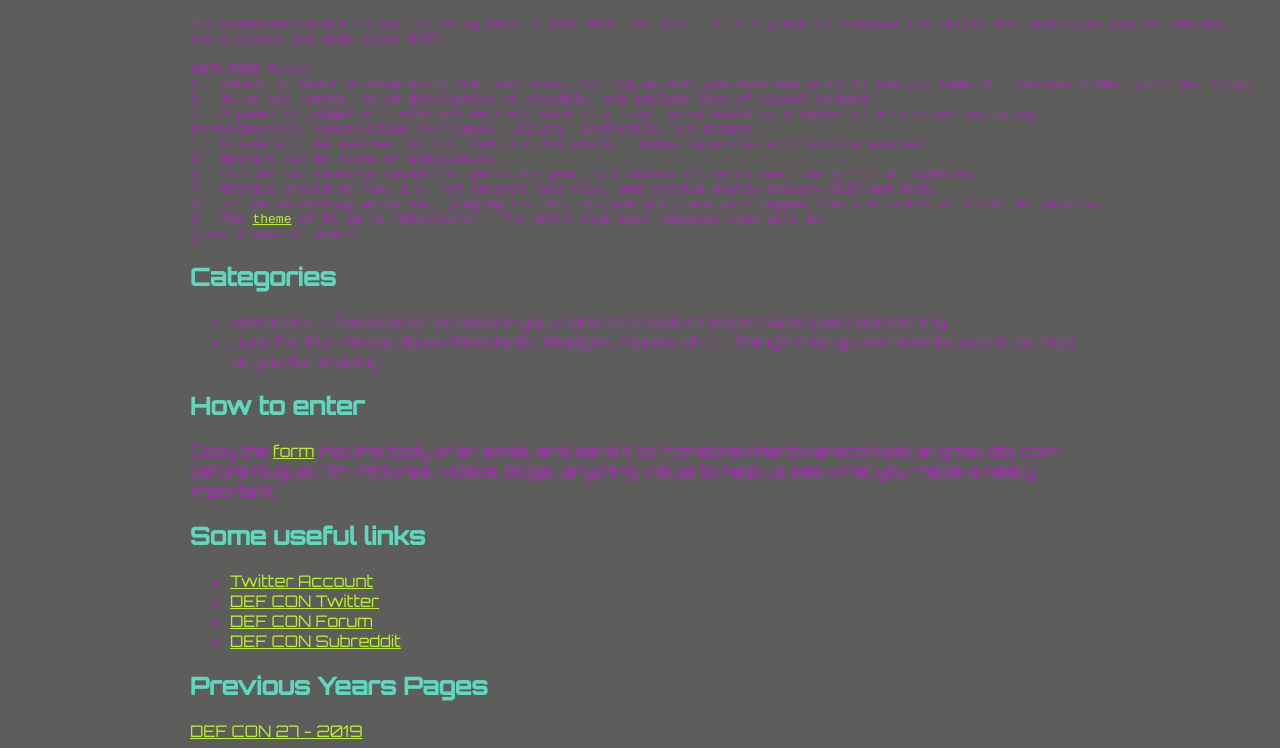
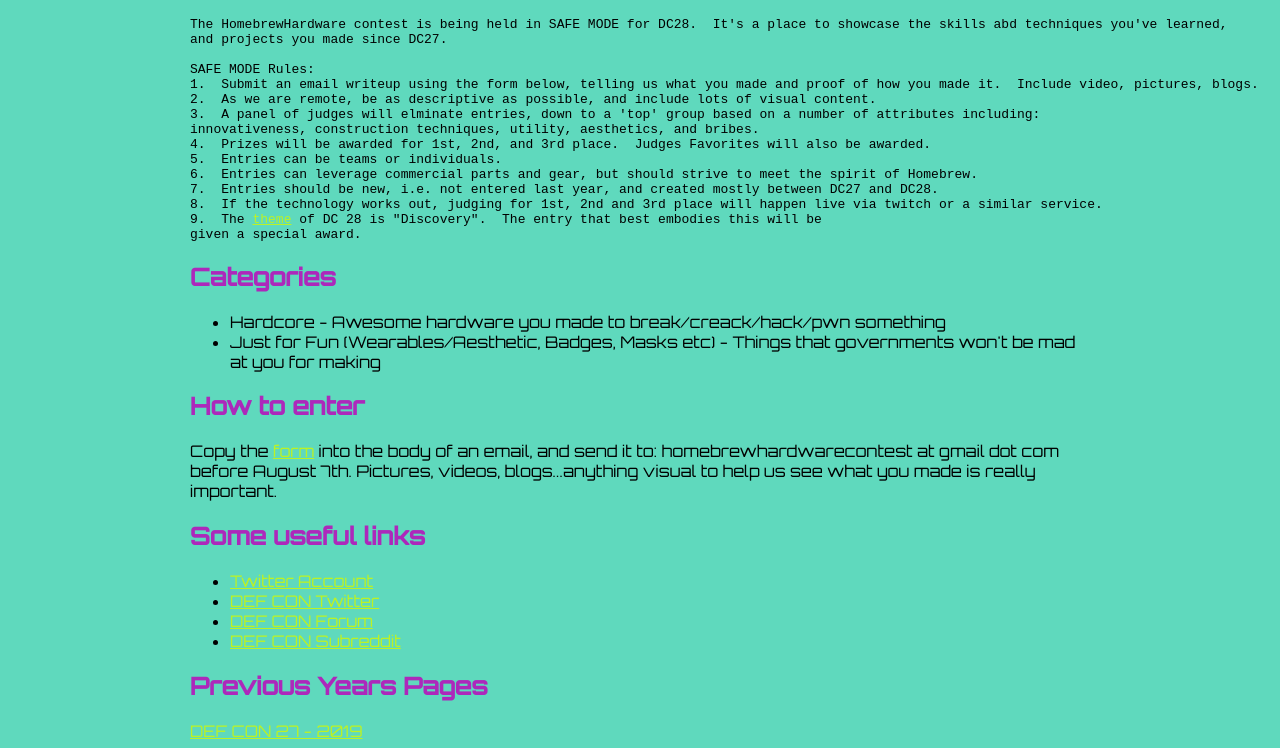
Before and after one commit to homebrewhardwarecontest/homebrewhardwarecontest.github.io, a plain HTML site: page index.html in a window 1280 px wide. Shown: the part 356-1104 px from the top of the page. Drawn offline with Linux system fonts and the light colour scheme.

Commit message:
Update brew.css

```diff
--- a/brew.css
+++ b/brew.css
@@ -1,7 +1,7 @@
 body {
-	background-color: #5d5e5c;
+	background-color: #5fd9bd;
 	font-family: 'Orbitron', sans-serif;
-	color: #ab28bb;
+	color: #000000;
 	max-width: 900px;
 	width: 95%;
 	padding: 20px;
@@ -23,7 +23,7 @@ a:visited{
 }
 
 h1, h2, h3 {
-	color: #5fd9bd
+	color: #ad28bb;
 }
 
 #mainLogo{
```
